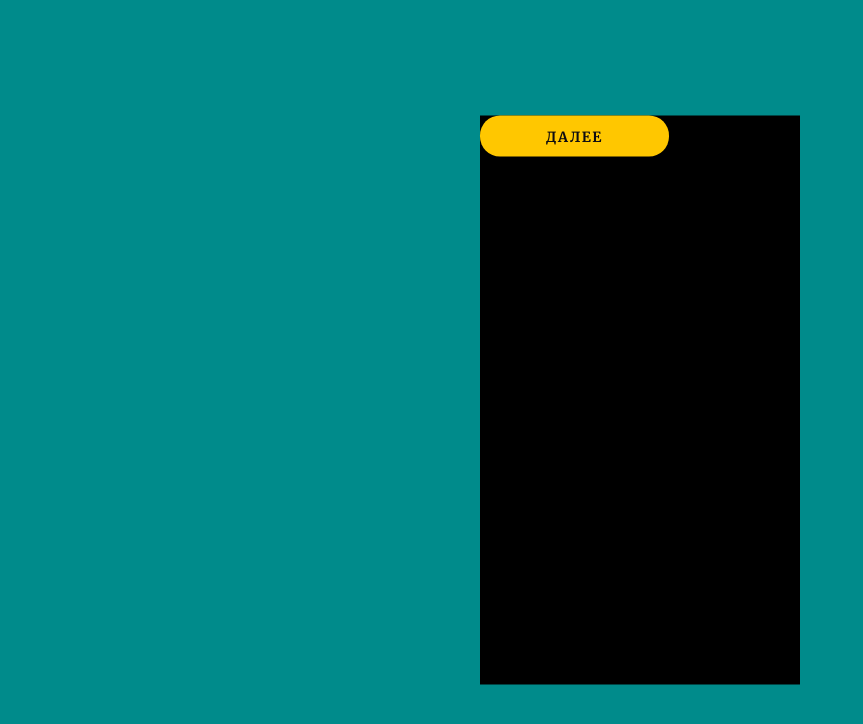
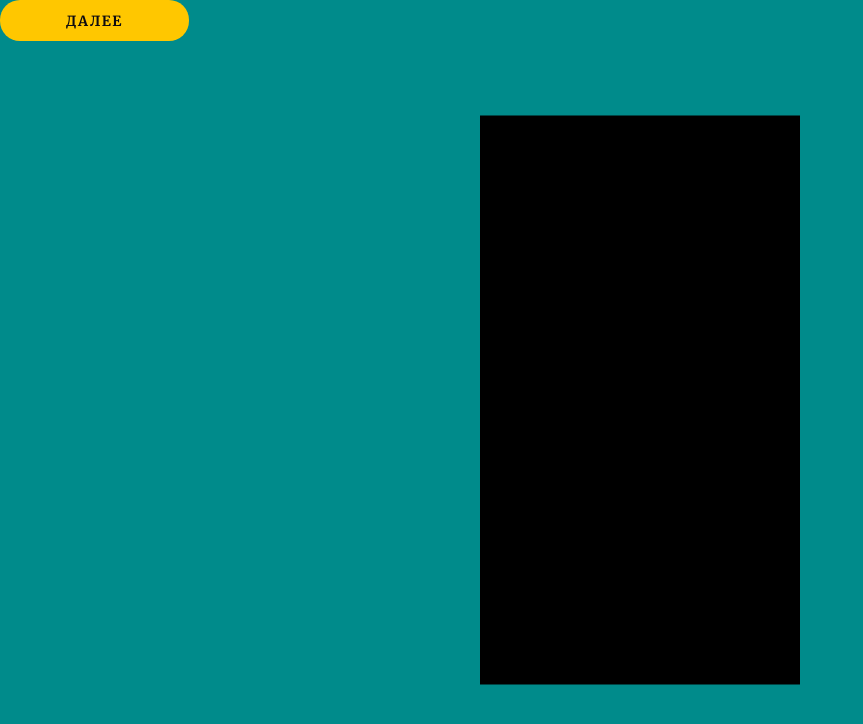
Before and after one commit to kulakdev/abcmobile-vue, a Vue app: page / in a window 1280 px wide. Shown: the top 724 px of the page, without its empty margins (0-863 px from the left). Built offline with nearby package versions, Linux system fonts and the light colour scheme.

Commit message:
updated the structure

```diff
--- a/src/App.vue
+++ b/src/App.vue
@@ -5,10 +5,8 @@ import IphoneImage from './components/IphoneImage.vue'
 
 <template>
   <div class="wrapper">
-    <div class="card">
-      <!-- <IphoneImage /> -->
-      <ButtonComponent />
-    </div>
+    <ButtonComponent text="ДАЛЕЕ" />
+    <div class="card"></div>
   </div>
 </template>
 
--- a/src/components/ButtonComponent.vue
+++ b/src/components/ButtonComponent.vue
@@ -1,6 +1,19 @@
+<script lang="ts">
+export default {
+  name: 'ButtonComponent',
+  props: {
+    text: {
+      type: String,
+      required: true
+    }
+  }
+}
+</script>
+
 <template>
-  <button class="buttonStyle" role="button">ДАЛЕЕ</button>
+  <button class="buttonStyle" role="button">{{ text }}</button>
 </template>
+
 <style>
 @import url('https://fonts.googleapis.com/css2?family=Merriweather:wght@300;700&display=swap');
 .buttonStyle {
```
